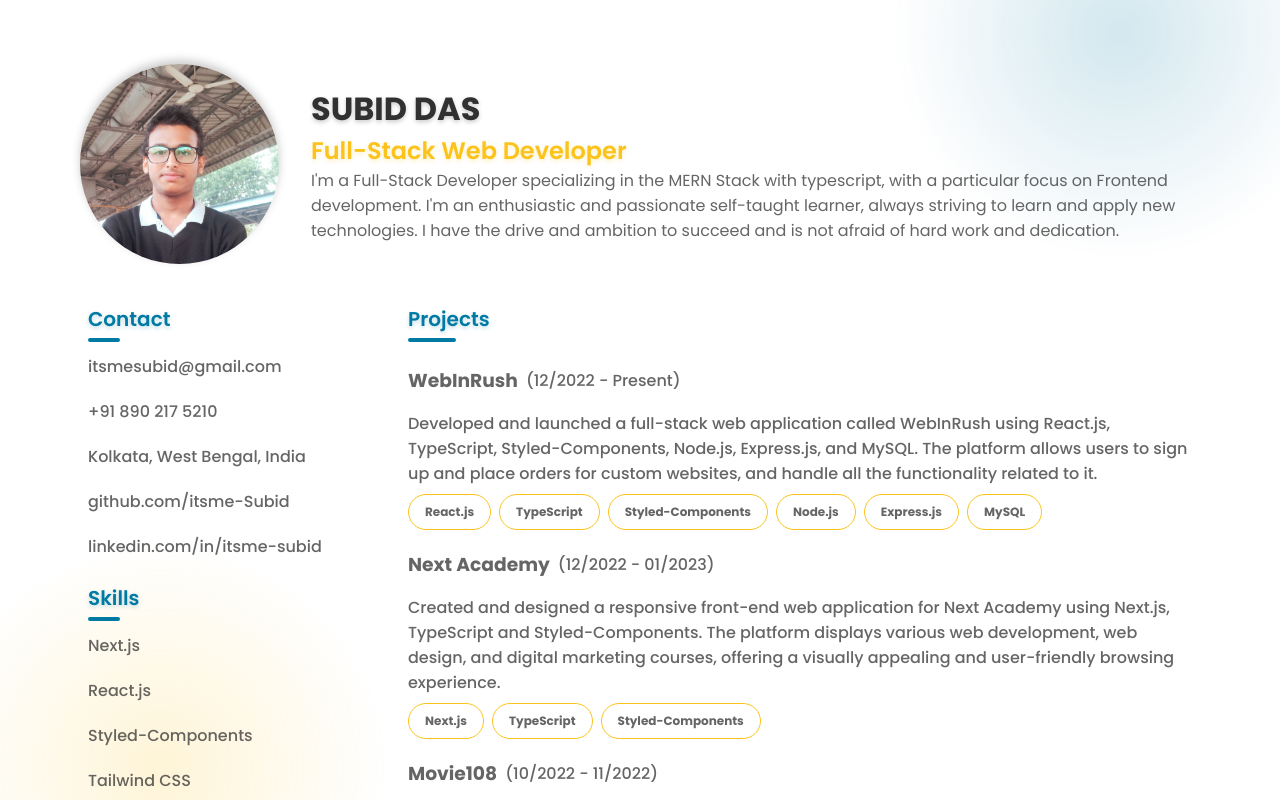
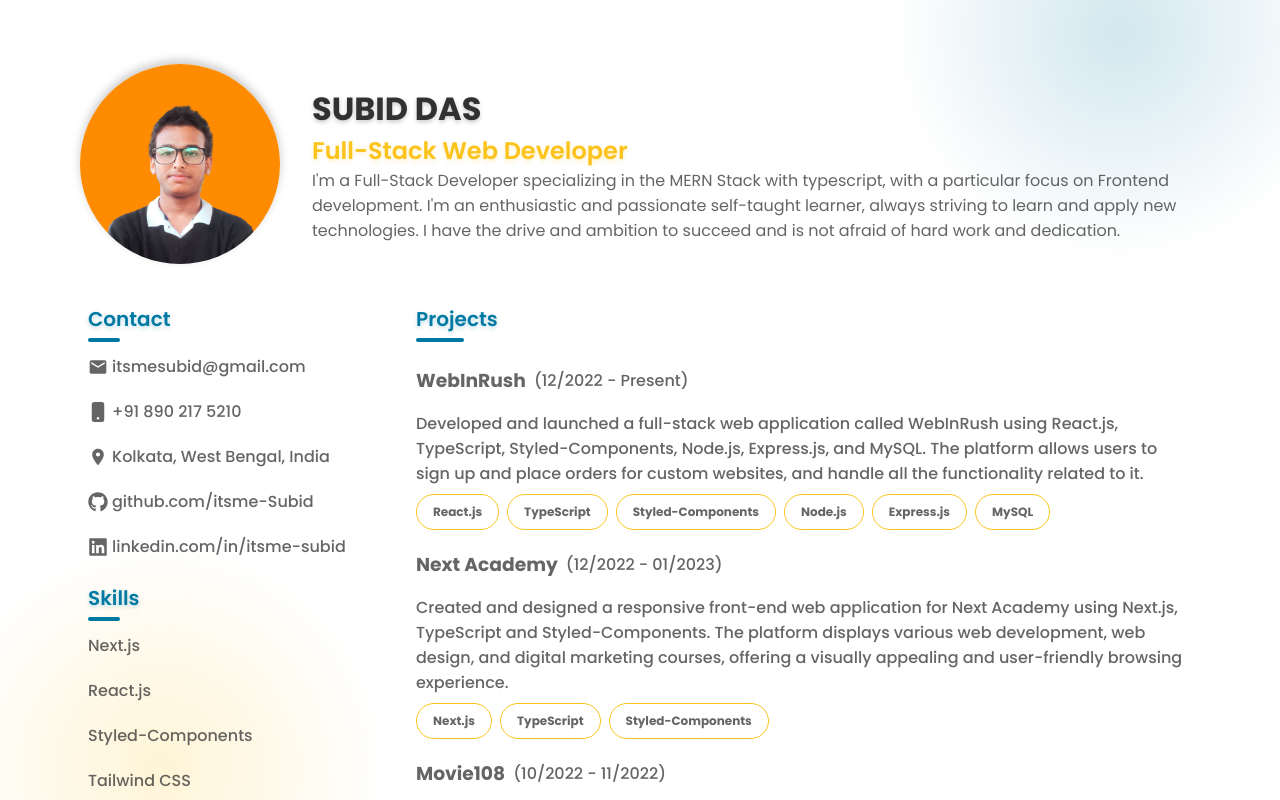
Before and after one commit to devsubid/resume-2023, a Next.js app: page / in a window 1280 px wide. Shown: the top 800 px of the page. Built offline with nearby package versions, Linux system fonts and the light colour scheme.

Commit message:
Minor changes

```diff
--- a/package.json
+++ b/package.json
@@ -18,6 +18,7 @@
     "next": "13.1.1",
     "react": "18.2.0",
     "react-dom": "18.2.0",
+    "react-icons": "^4.7.1",
     "styled-components": "^5.3.6",
     "typescript": "4.9.4"
   },
--- a/pages/index.tsx
+++ b/pages/index.tsx
@@ -2,6 +2,9 @@
 import styled, { keyframes } from "styled-components";
 import Image from "next/image";
 import profile from "../public/profile.jpg";
+import { FaLinkedin, FaGithub } from "react-icons/fa";
+import { MdLocationOn, MdMail } from "react-icons/md";
+import { BsFillPhoneFill } from "react-icons/bs";
 
 const animateBefore = keyframes`
     0%,100% {
@@ -87,6 +90,7 @@
     display: flex;
     justify-content: center;
     align-items: flex-start;
+    gap: 0.5rem;
     & aside {
       display: flex;
       flex-direction: column;
@@ -107,6 +111,7 @@
         padding: 0.5rem;
         border-radius: 0.5rem;
         margin-bottom: 0.25rem;
+        transition: all 0.2s ease-in-out;
         &:hover {
           background-color: rgb(var(--secondary-color), 0.1);
         }
@@ -133,8 +138,17 @@
           color: rgb(var(--dark-color), 0.75);
           padding: 0.5rem;
           border-radius: 0.5rem;
+          transition: all 0.2s ease-in-out;
           &:hover {
             background-color: rgb(var(--primary-color), 0.1);
+          }
+          & a {
+            display: flex;
+            align-items: center;
+            gap: 0.25rem;
+            & svg {
+              font-size: 1.25rem;
+            }
           }
         }
       }
@@ -159,6 +173,7 @@
         padding: 0.5rem;
         border-radius: 0.5rem;
         margin-bottom: 1rem;
+        transition: all 0.2s ease-in-out;
         &:hover {
           background-color: rgb(var(--secondary-color), 0.1);
         }
@@ -189,6 +204,7 @@
             & h3 {
               padding: 0.5rem;
               border-radius: 0.5rem;
+              transition: all 0.2s ease-in-out;
               &:hover {
                 background-color: rgb(var(--primary-color), 0.1);
               }
@@ -237,7 +253,13 @@
       </Head>
       <Main>
         <div className="top container">
-          <Image src={profile} width={200} height={200} alt="" />
+          <Image
+            src={profile}
+            width={200}
+            height={200}
+            draggable="false"
+            alt=""
+          />
           <div className="dev">
             <h1>SUBID DAS</h1>
             <h2>Full-Stack Web Developer</h2>
@@ -256,20 +278,33 @@
               <h2>Contact</h2>
               <ul>
                 <li>
-                  <a href="mailto:itsmesubid@gmail.com">itsmesubid@gmail.com</a>
+                  <a href="mailto:itsmesubid@gmail.com">
+                    <MdMail />
+                    <span>itsmesubid@gmail.com</span>
+                  </a>
                 </li>
                 <li>
-                  <a href="tele:+918902175210">+91 890 217 5210</a>
+                  <a href="tele:+918902175210">
+                    <BsFillPhoneFill />
+                    <span>+91 890 217 5210</span>
+                  </a>
                 </li>
-                <li>Kolkata, West Bengal, India</li>
+                <li>
+                  <a>
+                    <MdLocationOn />
+                    <span>Kolkata, West Bengal, India</span>
+                  </a>
+                </li>
                 <li>
                   <a href="https://github.com/itsme-Subid">
-                    github.com/itsme-Subid
+                    <FaGithub />
+                    <span>github.com/itsme-Subid</span>
                   </a>
                 </li>
                 <li>
                   <a href="https://linkedin.com/in/itsme-subid">
-                    linkedin.com/in/itsme-subid
+                    <FaLinkedin />
+                    <span>linkedin.com/in/itsme-subid</span>
                   </a>
                 </li>
               </ul>
```
Also changed, not shown: public/profile.jpg, 1 other file (tests, documents, lock files or other folders).
